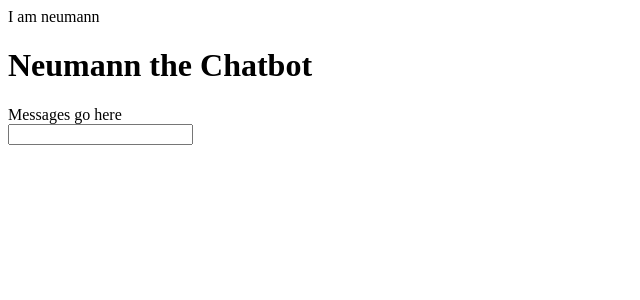
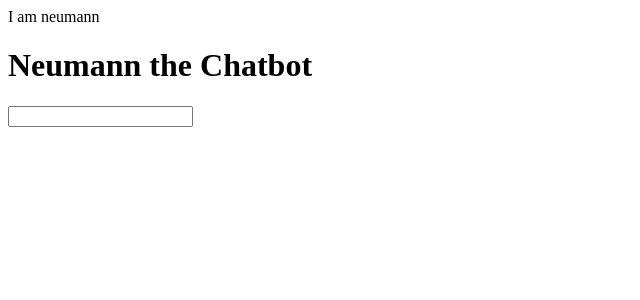
Before and after one commit to JWoltjen/Chatbot-2.0, a React (Create React App) app in the folder client/: page / in a window 1280 px wide. Shown: the top 300 px of the page, without its empty margins (0-640 px from the left). Built offline with nearby package versions, Linux system fonts and the light colour scheme.

Commit message:
display messages in state on DOM

```diff
--- a/client/public/index.html
+++ b/client/public/index.html
@@ -24,7 +24,7 @@
       work correctly both with client-side routing and a non-root public URL.
       Learn how to configure a non-root public URL by running `npm run build`.
     -->
-    <title>React App</title>
+    <title>Neumann 2.0</title>
   </head>
   <body>
     <noscript>You need to enable JavaScript to run this app.</noscript>
--- a/client/src/actions/watson.js
+++ b/client/src/actions/watson.js
@@ -1,9 +1,7 @@
 //import types
-
 import {INPUT_SUCCESS, INPUT_FAIL} from './types'
 
 // function that handles the message
-
 export const userMessage = (message) => async (dispatch) => {
     try{
         dispatch({type:INPUT_SUCCESS, payload:message})
--- a/client/src/components/chat/Chat.js
+++ b/client/src/components/chat/Chat.js
@@ -21,7 +21,7 @@ const Chat = ({chat, userMessage}) => {
     return (
         <div className="chat">
             <h1>Neumann the Chatbot</h1>
-            <div>Messages go here</div>
+            {chat.length === 0 ? "" : chat.map((msg)=> <div className={msg.type}>{msg.message}</div>)}
             <input
                 id="chatBox"
                 onChange={(e)=>setMessage(e.target.value)}
--- a/package.json
+++ b/package.json
@@ -15,9 +15,11 @@
     "concurrently": "^5.3.0",
     "dotenv": "^8.2.0",
     "express": "^4.17.1",
-    "ibm-watson": "^6.0.2"
+    "ibm-watson": "^6.0.2",
+    "redux-devtools": "^3.7.0"
   },
   "devDependencies": {
-    "nodemon": "^2.0.7"
+    "nodemon": "^2.0.7",
+    "redux-devtools-extension": "^2.13.8"
   }
 }
```
Also changed, not shown: 1 other file (tests, documents, lock files or other folders).
